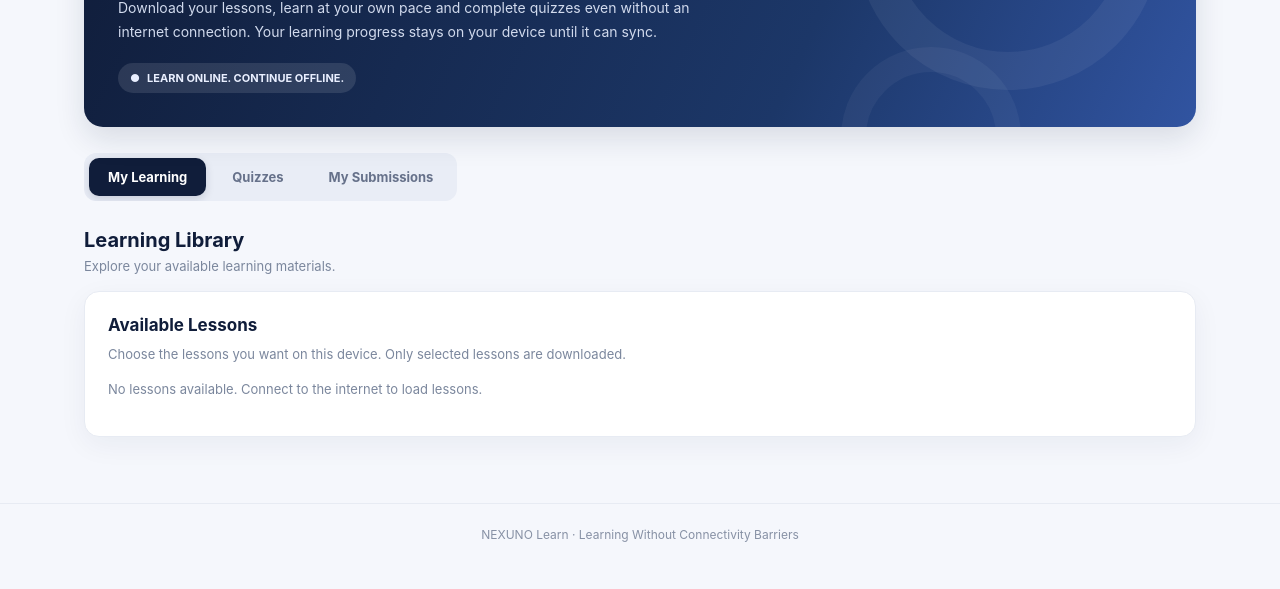
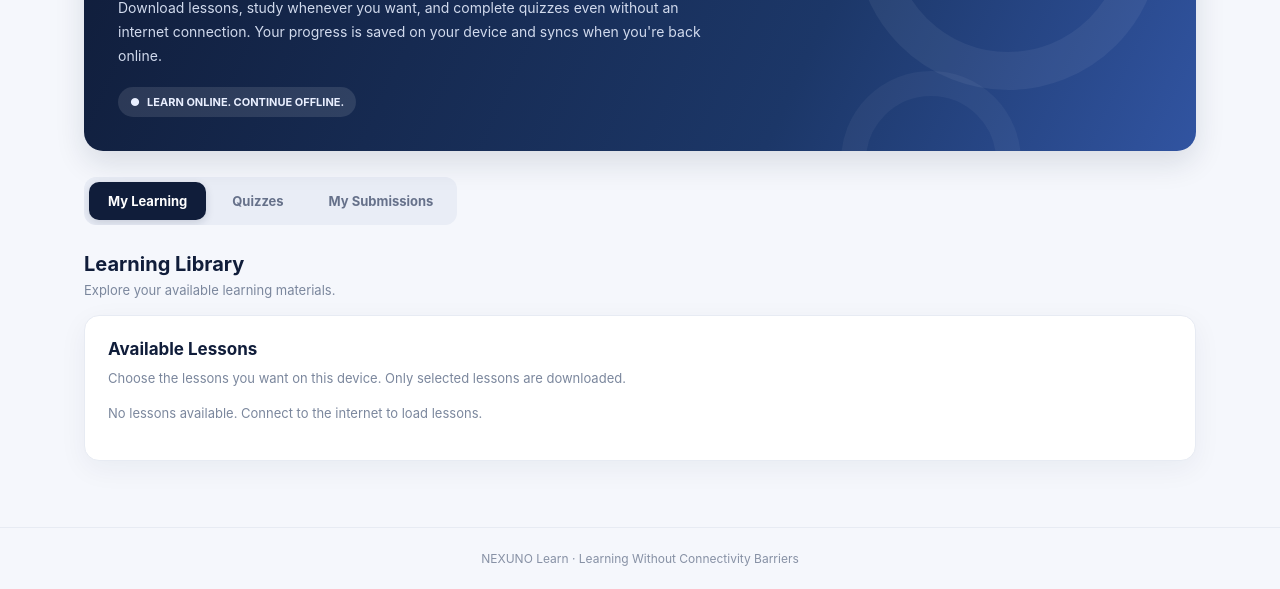
Before and after one commit to shruti9116/nexuno-offline-learning-platform, a website: page public/index.html in a window 1280 px wide. Shown: the part 222-811 px from the top of the page. Drawn offline with Linux system fonts and the light colour scheme; no server answers.

Commit message:
Update index.html

```diff
--- a/public/index.html
+++ b/public/index.html
@@ -528,9 +528,7 @@ footer {
       <p class="eyebrow">WELCOME TO NEXUNO LEARN</p>
       <h2>Knowledge has no boundaries.</h2>
       <p>
-        Download your lessons, learn at your own pace and complete quizzes
-        even without an internet connection. Your learning progress stays
-        on your device until it can sync.
+        Download lessons, study whenever you want, and complete quizzes even without an internet connection. Your progress is saved on your device and syncs when you're back online.
       </p>
       <div class="welcome-note">
         <span aria-hidden="true">●</span>
```
